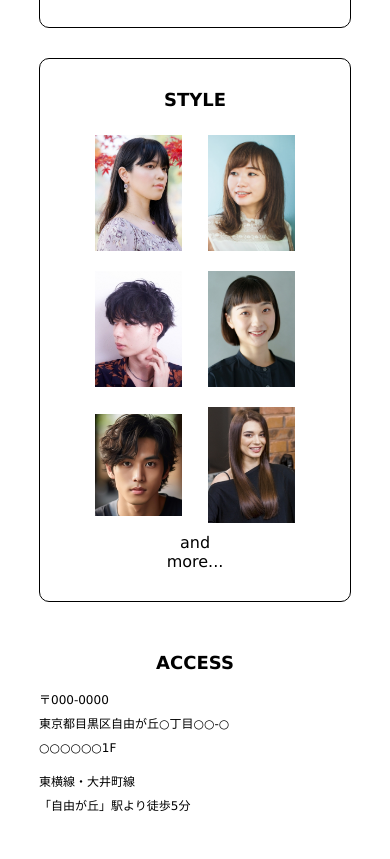
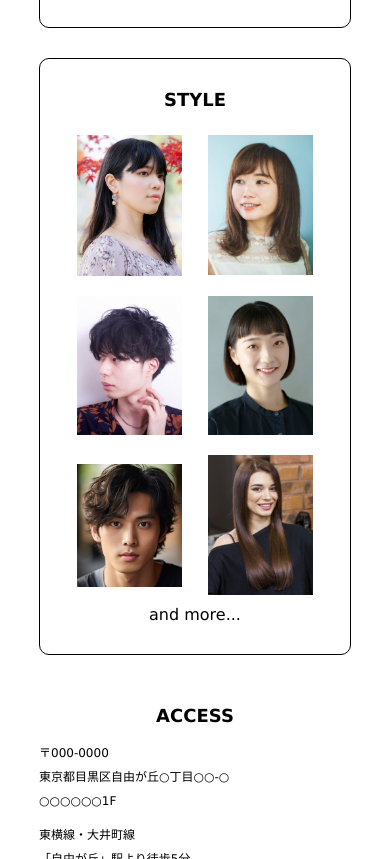
Before and after one commit to sawawaya/hairsalon_website, a plain HTML site: page index.html in a window 390 px wide. Shown: the part 1782-2641 px from the top of the page. Drawn offline with Linux system fonts and the light colour scheme; grey boxes are pictures that could not be loaded.

Commit message:
cssの軽微な変更

```diff
--- a/style.css
+++ b/style.css
@@ -541,7 +541,7 @@ footer {
     }
 
     .style-add-sp {
-        width: 20%;
+        width: 28%;
         margin: 0 auto;
         cursor: pointer;
     }
@@ -658,8 +658,21 @@ footer {
 
     /* STYLE */
 
+    .style-inner {
+        padding: 30px 5px;
+    }
+
+    .style-inner img {
+        margin: 20px 10px;
+        width: 35%;
+    }
+
     .style1 img, .style2 img {
         margin: 10px;
+    }
+
+    .style-add-sp {
+        width: 50%;
     }
 
     /* ACCESS */
```
